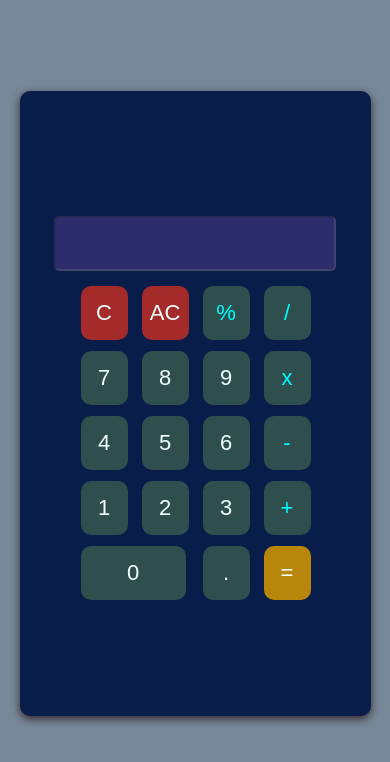
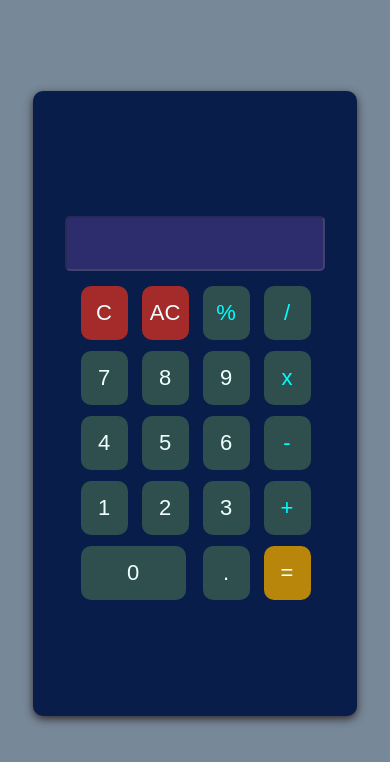
Before and after one commit to Nizar-230/Calculator-Js, a plain HTML site: page index.html in a window 390 px wide. Drawn offline with Linux system fonts and the light colour scheme.

Commit message:
Memperbaiki reponsivitas calculator pada ukuran mobile

```diff
--- a/script.js
+++ b/script.js
@@ -83,7 +83,6 @@ function clearAll() {
     displayNumber();
 }
 
-
 function containerButton(buts) {
     const value = buts.value;
 
@@ -100,7 +99,6 @@ function containerButton(buts) {
             displayNumber();
         });
     }
-
 
     if (!isNaN(value) || value === ".") {
         pointButton();
--- a/style.css
+++ b/style.css
@@ -90,9 +90,9 @@ button:hover {
 .remove :hover {
    background-color: rgb(155, 52, 52);
 }
-@media (max-width: 589px) {
+@media (max-width: 599px) {
     .calculate {
-        width: 90%;
+        width: 83%;
     }
 
     button {
```
